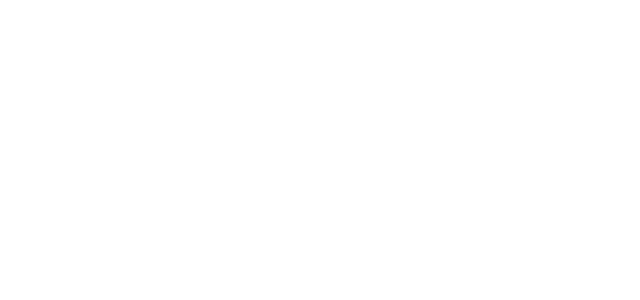
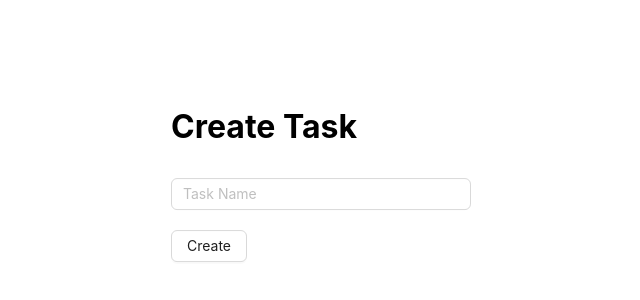
Before and after one commit to sarathchan/task_app, a React (Create React App) app: page /Create in a window 1280 px wide. Before the commit this address had no page. Shown: the part 146-446 px from the top of the page, without its empty margins (319-959 px from the left). Built offline with nearby package versions, Linux system fonts and the light colour scheme.

Commit message:
added create task page

```diff
--- a/src/App.js
+++ b/src/App.js
@@ -2,6 +2,7 @@ import './App.css';
 import {Routes,Route} from "react-router-dom";
 import Taskassign from './Components/Taskassign';
 import Taskview from './Components/Taskview';
+import CreateTask from './Components/CreateTask';
 import Login from './Components/Login/Login';
 import Signup from './Components/Signup/Signup';
 
@@ -15,6 +16,7 @@ function App() {
   <Route path='/Signup' element={<Signup />}></Route>
   <Route path='/Assign' element={<Taskassign />}></Route>
   <Route path='/View' element={<Taskview />}></Route>
+  <Route path='/Create' element={<CreateTask />}></Route>
 </Routes>
     </>
   );
--- /dev/null
+++ b/src/Components/CreateTask.jsx
@@ -0,0 +1,79 @@
+import React, { useState } from "react";
+// import './Login.css';
+import { UserOutlined ,LockOutlined} from '@ant-design/icons';
+import { Input, Select, Button, message } from 'antd';
+import { useNavigate } from 'react-router';
+import axios from 'axios';
+
+function Login() {
+  const Navigate = useNavigate();
+  const [email, setEmail] = useState()
+  const [taskName,setTaskName] = useState();
+  const [messageApi, contextHolder] = message.useMessage();
+
+
+  const HandleCreate = () => {
+    let body = {
+     taskName
+    };
+    let url = "http://localhost:3000/task"
+    axios
+    .post(url, body)
+    .then((data) => {
+    //   console.log(data.data, "====")
+    //   window.localStorage.setItem("userId", JSON.stringify(data.data.user._id));
+    //   window.localStorage.setItem("name", JSON.stringify(data.data.user.username));
+    //   if (data.data.user.userType == "admin") {
+
+    //     Navigate("/Assign")
+    //   }
+    //   if (data.data.user.userType == "employee") {
+    //     Navigate("/View")
+    //   }
+      if (data.status == 200) {
+        message.success(`Task added successfully`);
+        Navigate('/Assign')
+      }
+
+    //   if (data.status == 400) {
+    //     message.error(data.message.error);
+    //   }
+    })
+    .catch((errRes) => {
+      // console.log(errRes.response.data)
+      messageApi.error(errRes.response.data.message.error);
+
+      })
+
+
+  }
+
+  return (
+    <>
+    {contextHolder}
+    <div>
+      <div className='login-Card'>
+        <h1>
+          Create Task
+        </h1>
+        <Input
+        className='Login-emailinput'
+          placeholder="Task Name"
+          onChange={(e) => { setTaskName(e.target.value) }} />
+
+
+        <div className='Login-Button'>
+
+          <Button
+            onClick={HandleCreate}>
+            Create
+          </Button>
+
+        </div>
+      </div>
+    </div>
+    </>
+  )
+}
+
+export default Login
--- a/src/Components/Login/Login.js
+++ b/src/Components/Login/Login.js
@@ -9,6 +9,9 @@ function Login() {
   const Navigate = useNavigate();
   const [email, setEmail] = useState()
   const [Password, setPassword] = useState()
+  const [messageApi, contextHolder] = message.useMessage();
+  const [resMessage,setMessage] = useState('');
+
 
   const HandleLogin = () => {
     let body = {
@@ -37,11 +40,18 @@ function Login() {
         message.error(data.message.error);
       }
     })
+    .catch((errRes) => {
+      // console.log(errRes.response.data)
+      messageApi.error(errRes.response.data.message.error);
+
+      })
 
 
   }
 
   return (
+    <>
+    {contextHolder}
     <div>
       <div className='login-Card'>
         <h1>
@@ -71,6 +81,7 @@ function Login() {
         </div>
       </div>
     </div>
+    </>
   )
 }
 
--- a/src/Components/Taskassign.jsx
+++ b/src/Components/Taskassign.jsx
@@ -108,6 +108,9 @@ function Taskassign() {
   const handleSignup =() => {
     Navigate("/Signup")
   }
+  const handleCreateTask =() => {
+    Navigate("/Create");
+  }
   return (
     <div className='TaskAssign'>
 <Row>
@@ -116,14 +119,20 @@ function Taskassign() {
         Admin Module
       </h1>
 </Col>
-<Col span={2}>
+<Col span={2}  >
 <Button className='button' danger  onClick={logout}>
         Logout
       </Button>
 </Col>
-<Col span={2}>
+<Col span={2} >
 <Button  className='button' type="primary" ghost onClick={handleSignup} >
             Add user
+          </Button>
+</Col>
+<Col span={2}>
+
+<Button  className='button' type="primary" ghost onClick={handleCreateTask} >
+            Create Task
           </Button>
 </Col>
 
--- a/src/Components/Taskview.jsx
+++ b/src/Components/Taskview.jsx
@@ -7,7 +7,7 @@ import { localUrl } from './Url';
 function Taskview() {
   const Navigate = useNavigate();
   const [tableData, setTableData] = useState()
-  const [buttonText, setButtonText] = useState("Mark As Read")
+  const [buttonText, setButtonText] = useState("Mark As Done")
 
   const logout = () => {
     Navigate("/")
@@ -91,7 +91,7 @@ function Taskview() {
         return <Button
           type='primary'
           disabled={record.disabled}
-          onClick={() => { handleClick(record, Row) }}> {buttonText}</Button>
+          onClick={() => { handleClick(record, Row) }}> {record.disabled ? "Completed" : buttonText}</Button>
       }
 
 
```
Also changed, not shown: 1 other file (tests, documents, lock files or other folders). Lines whose indentation alone changed are shown as unchanged.
